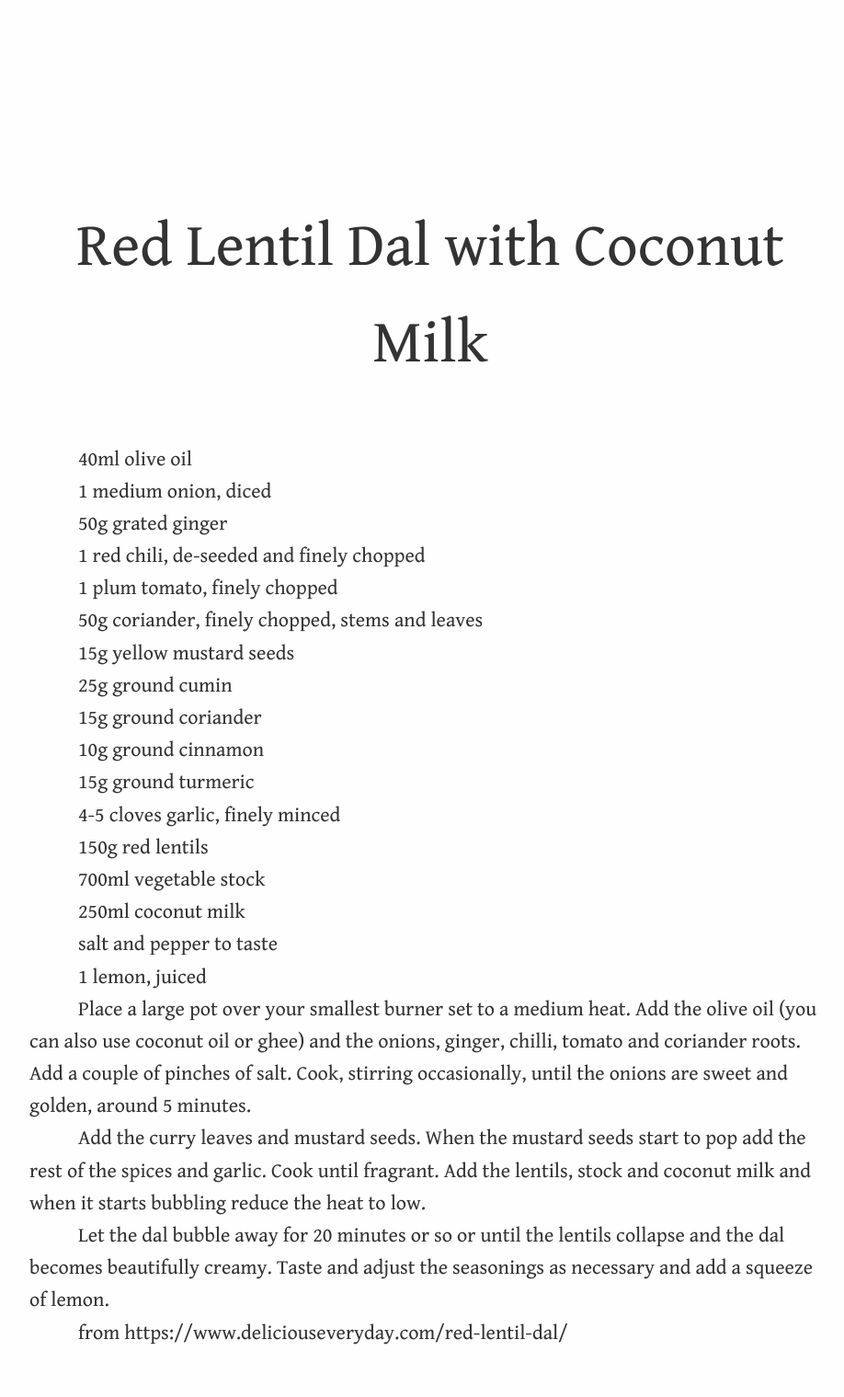
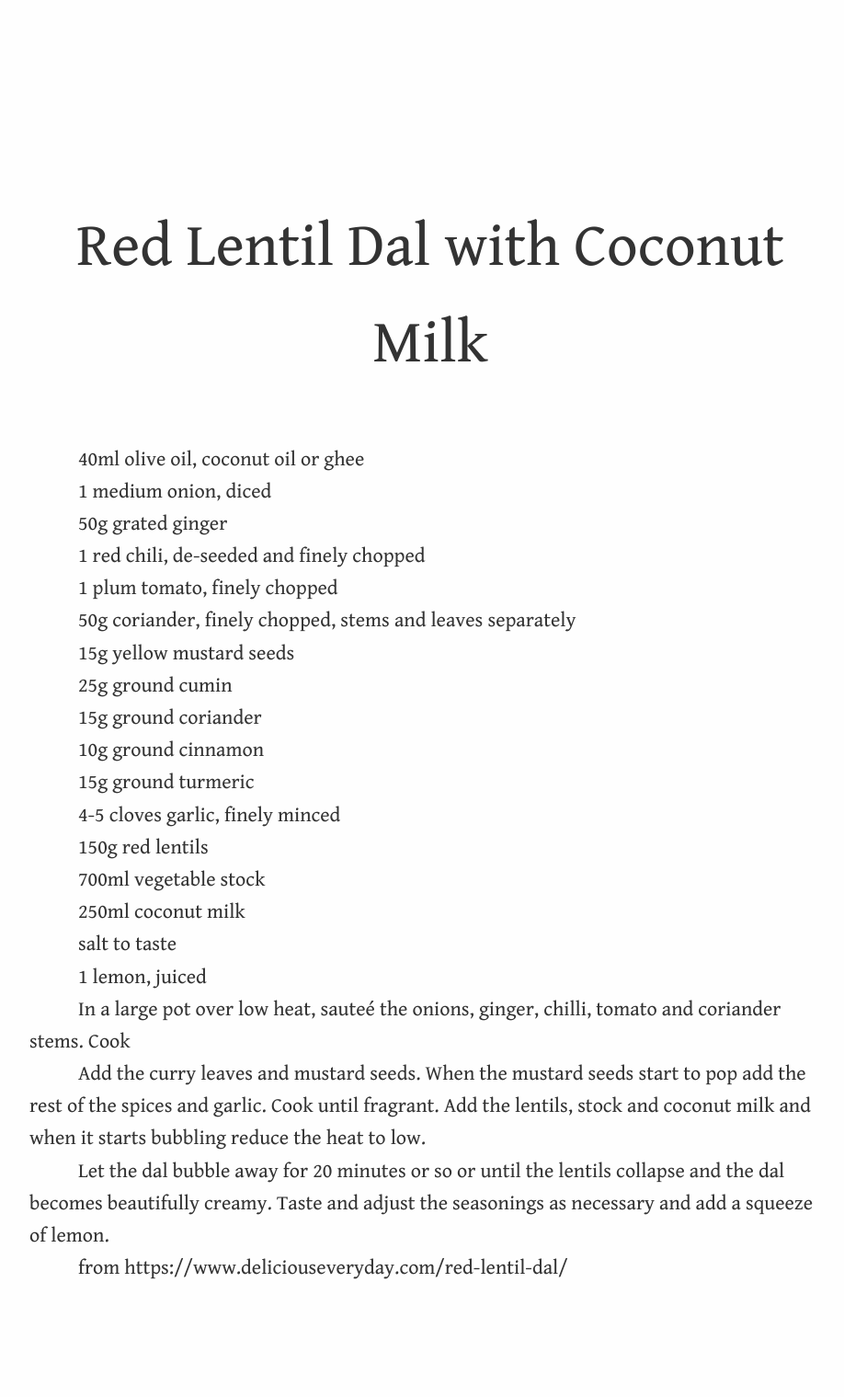
Before and after one commit to aredridel/recipes, a Jekyll site: the page built from Red Lentil Coconut Dal.md, in a window 1280 px wide. Shown: the whole page at 92% size, without its empty margins (172-1090 px from the left). Built offline with Jekyll 4.4.1, drawn with Linux system fonts in a browser that asks for light colours; our own code applies the rules of GitHub Pages for plain Markdown files; after the commit the page ends 1448 px from its top, so only the background shows below that.

Commit message:
/ ‘Red Lentil Coconut Dal.md’

```diff
--- a/Red Lentil Coconut Dal.md
+++ b/Red Lentil Coconut Dal.md
@@ -10,7 +10,7 @@
 
 1 plum tomato, finely chopped
 
-50g coriander, finely chopped, stems and leaves
+50g coriander, finely chopped, stems and leaves separately
 
 15g yellow mustard seeds
 
@@ -30,13 +30,13 @@
 
 250ml coconut milk
 
-salt and pepper to taste
+salt to taste
 
 1 lemon, juiced
 
 
 
-Place a large pot over your smallest burner set to a medium heat. Add the olive oil (you can also use coconut oil or ghee) and the onions, ginger, chilli, tomato and coriander roots. Add a couple of pinches of salt. Cook, stirring occasionally, until the onions are sweet and golden, around 5 minutes.
+In a large pot over low heat, sauteé the onions, ginger, chilli, tomato and coriander stems. Cook
 
 Add the curry leaves and mustard seeds. When the mustard seeds start to pop add the rest of the spices and garlic. Cook until fragrant. Add the lentils, stock and coconut milk and when it starts bubbling reduce the heat to low.
 
```
Also changed, not shown: other parts of Red Lentil Coconut Dal.md (+1 -1 lines).
